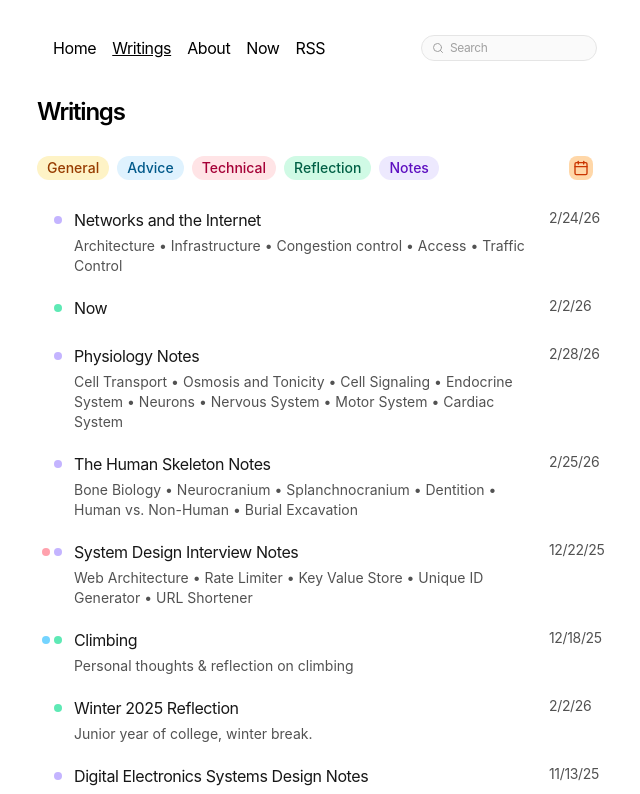
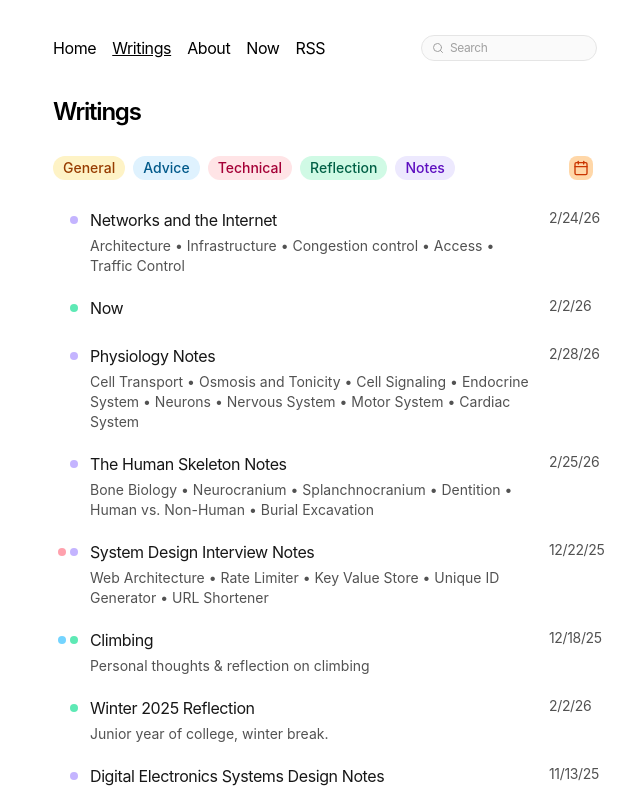
Before and after one commit to qiaochloe/blog, a Next.js app: page /writings in a window 1280 px wide. Shown: the top 794 px of the page, without its empty margins (323-963 px from the left). Built offline with nearby package versions, Linux system fonts and the light colour scheme.

Commit message:
Fix writings alignment

```diff
--- a/app/writings/page.tsx
+++ b/app/writings/page.tsx
@@ -1,8 +1,9 @@
 import { getPosts } from "app/posts";
 import { Post, PostsList } from "app/writings/PostsList";
+import { Metadata } from "next";
 import { Suspense } from "react";
 
-export const metadata = {
+export const metadata: Metadata = {
   title: "Writings",
   description: "Writings from Chloe Qiao.",
 };
@@ -25,7 +26,7 @@ export default function Page() {
   const allPosts = [...getPosts(), ...externalLinks];
 
   return (
-    <section>
+    <section className="pl-4">
       <h1 className="font-semibold text-2xl mb-4 tracking-tighter">Writings</h1>
       <Suspense>
         <PostsList allPosts={allPosts} />
```
